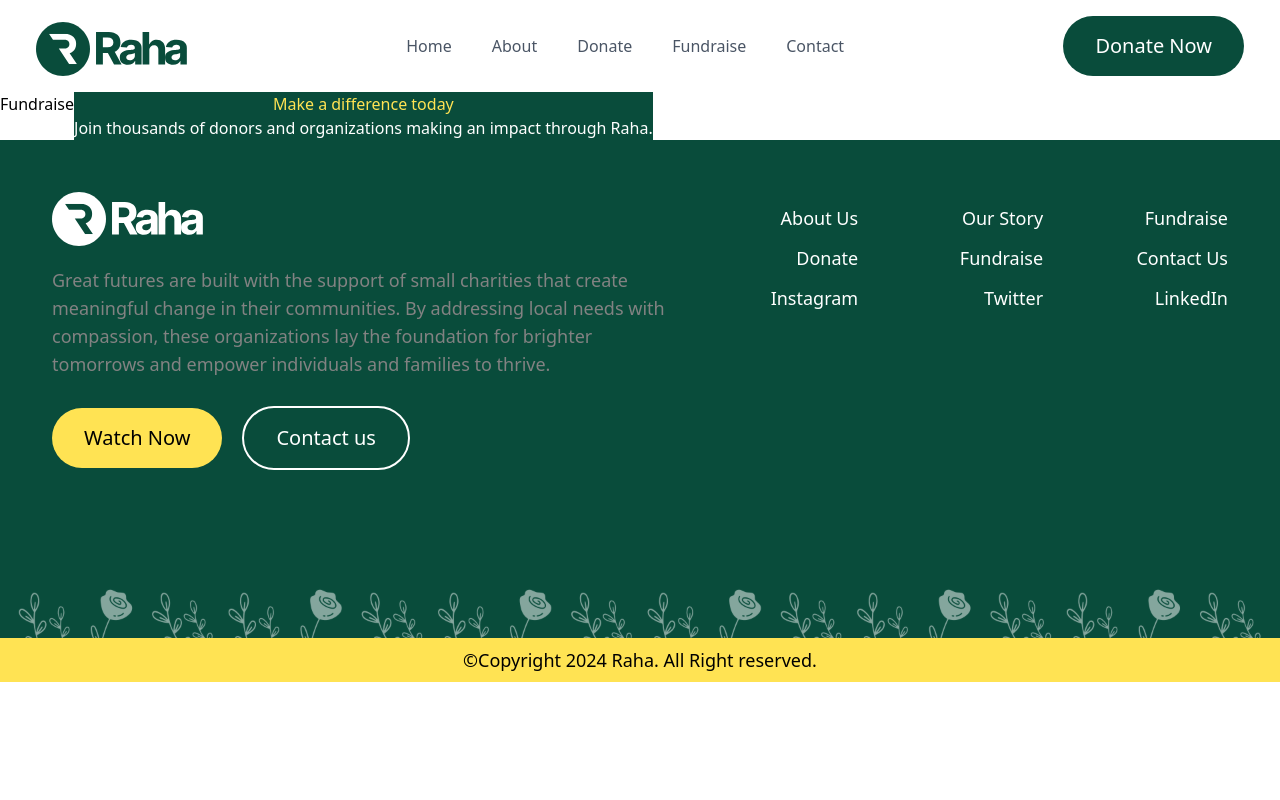
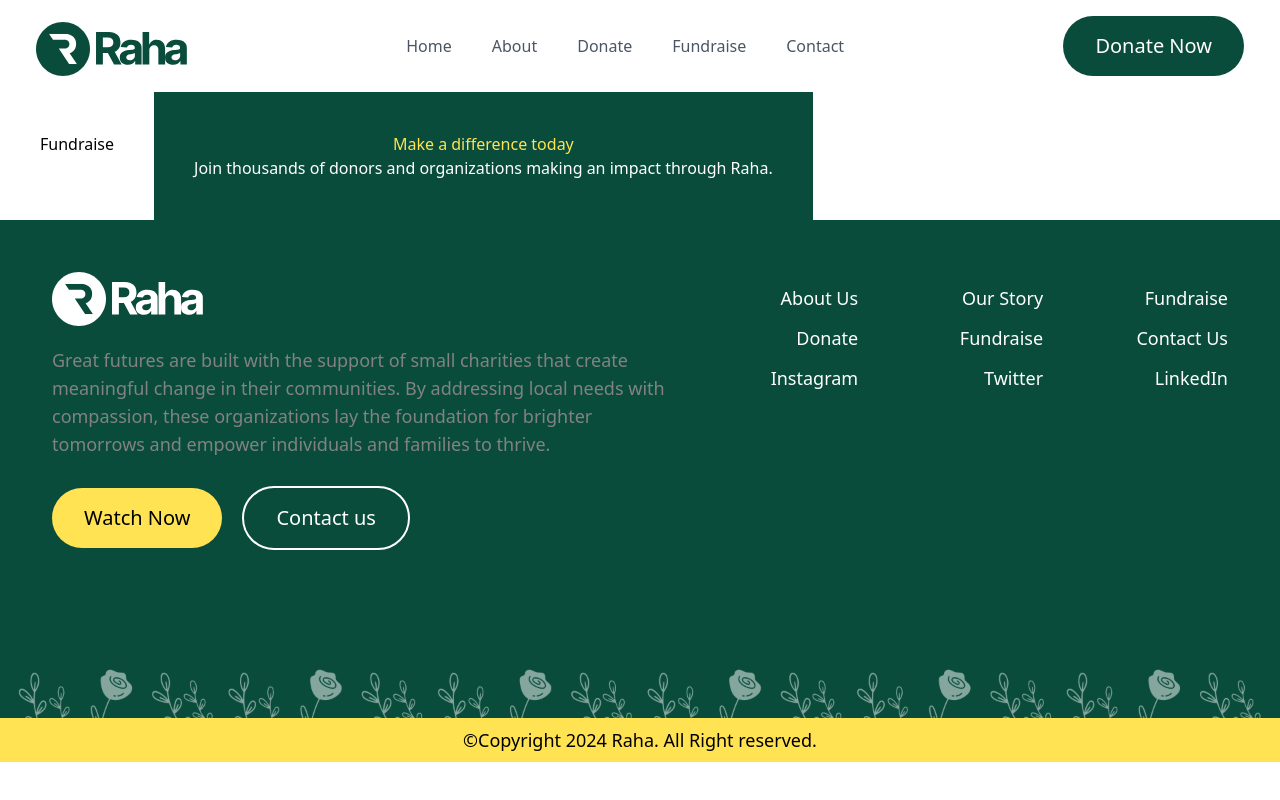
Before and after one commit to Prudentdev-xyz/Raha-app-new, a React (Vite) app: page /Fundraise in a window 1280 px wide. Built offline with nearby package versions, Linux system fonts and the light colour scheme.

Commit message:
fix-fundraisePage-padding

```diff
--- a/src/pages/FundraisePage.jsx
+++ b/src/pages/FundraisePage.jsx
@@ -3,10 +3,10 @@ import React from "react";
 export const FundraisePage = () => {
   return (
     <div className="flex">
-      <div>
+      <div className="p-10">
         <h1>Fundraise</h1>
       </div>
-      <div className="bg-primary flex flex-col items-center justify-center">
+      <div className="bg-primary p-10 md:flex hidden flex-col items-center justify-center">
         <h1 className="text-secondary">Make a difference today</h1>
         <p className="text-white">
           Join thousands of donors and organizations making an impact through
```
